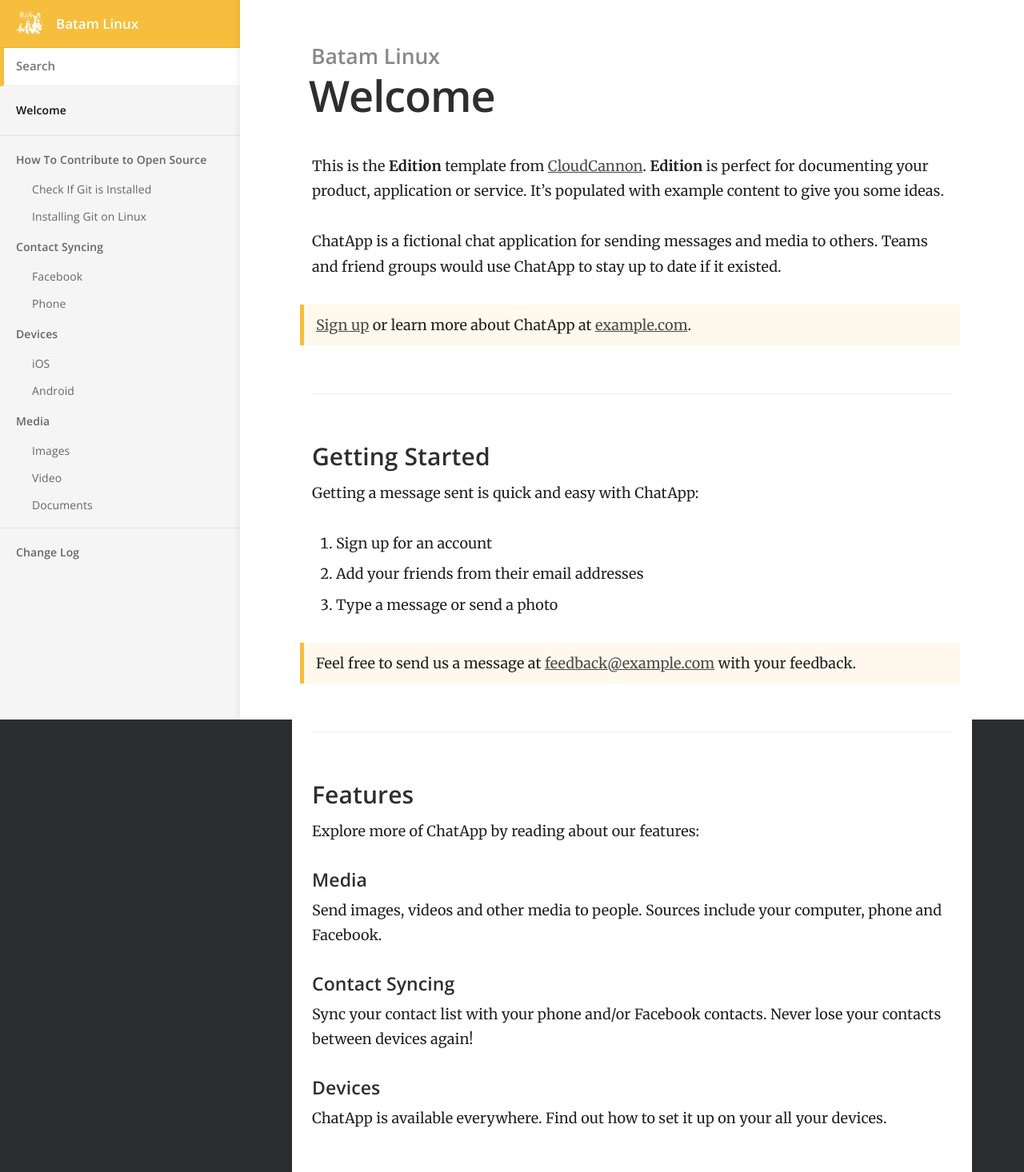
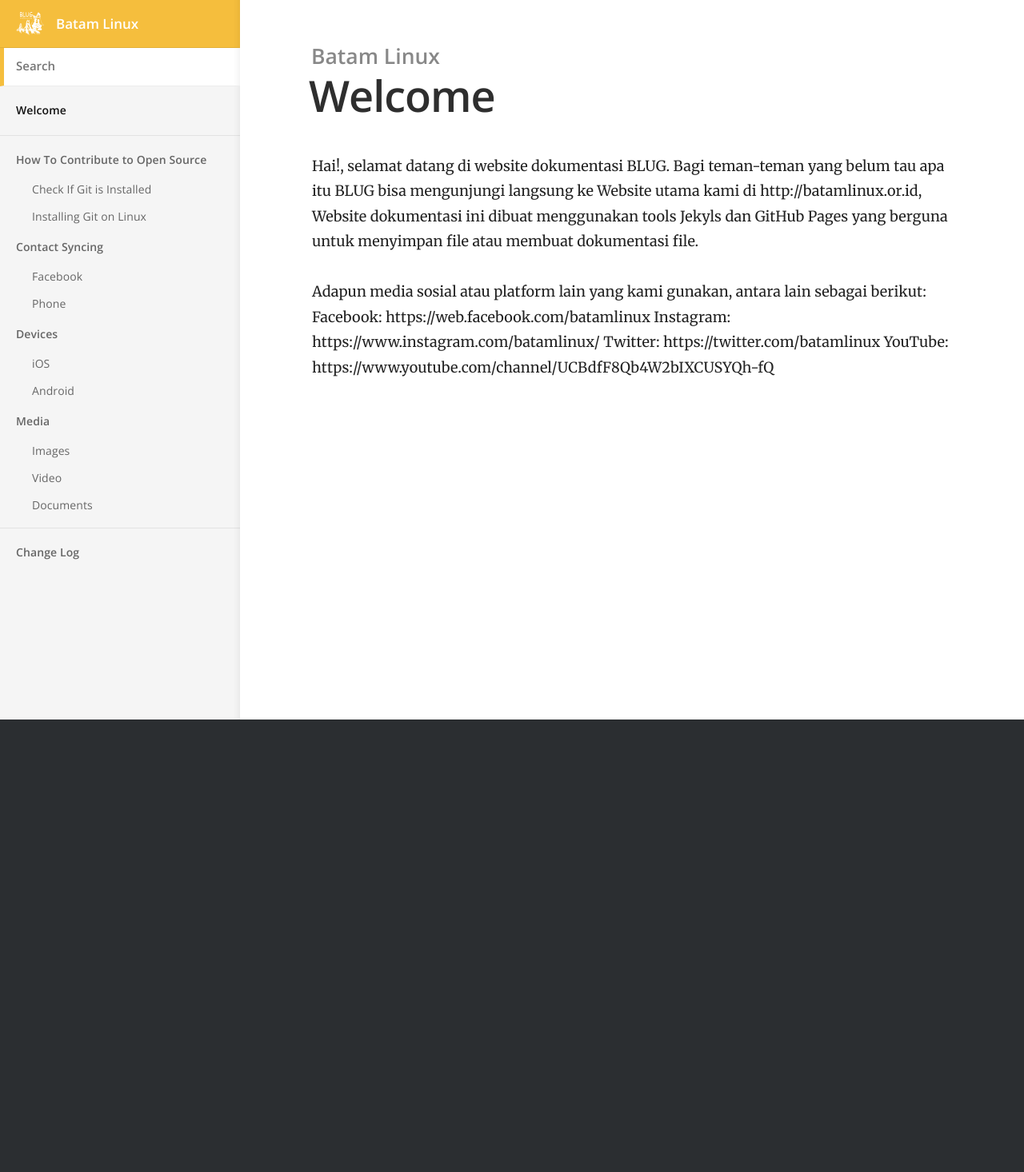
Before and after one commit to BatamLinux/batamlinux.github.io, a Jekyll site: the page built from index.md, in a window 1280 px wide. Shown: the whole page at 80% size. Built offline with Jekyll 4.4.1, drawn with Linux system fonts in a browser that asks for light colours; after the commit the page ends 900 px from its top, so only the background shows below that.

Commit message:
Mengubah tampilan welcome

```diff
--- a/index.md
+++ b/index.md
@@ -2,37 +2,11 @@
 title: Welcome
 ---
 
-This is the **Edition** template from [CloudCannon](http://cloudcannon.com/).
-**Edition** is perfect for documenting your product, application or service.
-It's populated with example content to give you some ideas.
+Hai!, selamat datang di website dokumentasi BLUG. Bagi teman-teman yang belum tau apa itu BLUG bisa mengunjungi langsung ke Website utama kami di http://batamlinux.or.id,
+Website dokumentasi ini dibuat menggunakan tools Jekyls dan GitHub Pages yang berguna untuk menyimpan file atau membuat dokumentasi file.
 
-ChatApp is a fictional chat application for sending messages and media to others.
-Teams and friend groups would use ChatApp to stay up to date if it existed.
-
-> [Sign up](http://example.com/signup) or learn more about ChatApp at [example.com](http://example.com/).
-
-### Getting Started
-
-Getting a message sent is quick and easy with ChatApp:
-
-1. Sign up for an account
-2. Add your friends from their email addresses
-3. Type a message or send a photo
-
-> Feel free to send us a message at [feedback@example.com](mailto:feedback@example.com) with your feedback.
-
-### Features
-
-Explore more of ChatApp by reading about our features:
-
-#### Media
-
-Send images, videos and other media to people. Sources include your computer, phone and Facebook.
-
-#### Contact Syncing
-
-Sync your contact list with your phone and/or Facebook contacts. Never lose your contacts between devices again!
-
-#### Devices
-
-ChatApp is available everywhere. Find out how to set it up on your all your devices.
+Adapun media sosial atau platform lain yang kami gunakan, antara lain sebagai berikut:
+Facebook: https://web.facebook.com/batamlinux
+Instagram: https://www.instagram.com/batamlinux/
+Twitter: https://twitter.com/batamlinux
+YouTube: https://www.youtube.com/channel/UCBdfF8Qb4W2bIXCUSYQh-fQ
```
